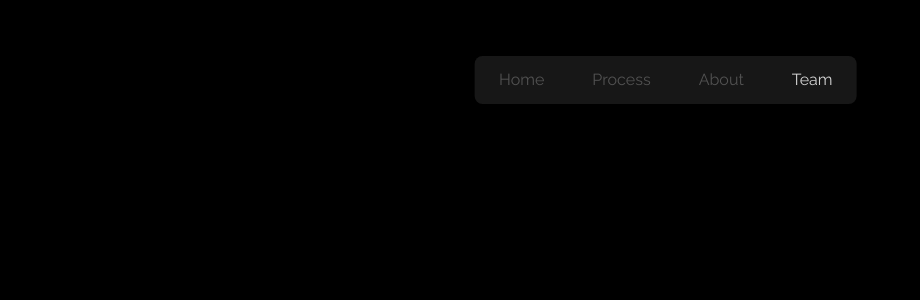
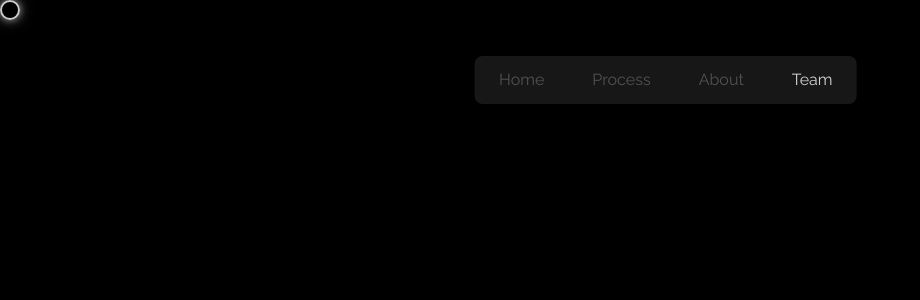
Before and after one commit to aysahoo/Memory-Lane, a React (Vite) app in the folder Frontend/: page /team in a window 1280 px wide. Shown: the top 300 px of the page, without its empty margins (0-920 px from the left). Built offline with nearby package versions, Linux system fonts and the light colour scheme; a web font is replaced by a local one.

Commit message:
Cursor updated

```diff
--- a/Frontend/src/App.jsx
+++ b/Frontend/src/App.jsx
@@ -6,6 +6,7 @@ import AuthPage from './pages/AuthPage'
 import Space from './components/Space'
 import Chat from './pages/Chat'
 import Loader from './pages/Loader'
+import CustomCursor from './components/CustomCursor'
 
 
 
@@ -29,7 +30,8 @@ const App = () => {
   }
 
   return (
-    <div className={`overflow-x-hidden transition-opacity duration-1000 ease-in-out ${fadeIn ? 'opacity-100' : 'opacity-0'}`}>
+    <div className={`cursor-none overflow-x-hidden transition-opacity duration-1000 ease-in-out ${fadeIn ? 'opacity-100' : 'opacity-0'}`}>
+      <CustomCursor/>
       <Routes>
         <Route path='/' element={<Homepage />} />
         <Route path='/team' element={<Team />} />
--- /dev/null
+++ b/Frontend/src/components/CustomCursor.jsx
@@ -0,0 +1,38 @@
+import { useEffect, useRef } from "react";
+
+const CustomCursor = () => {
+  const cursorRef = useRef(null);
+
+  useEffect(() => {
+    const cursor = cursorRef.current;
+
+    const moveCursor = (e) => {
+      const x = e.clientX - 8; // center the dot (16px size)
+      const y = e.clientY - 8;
+      cursor.style.transform = `translate3d(${x}px, ${y}px, 0)`;
+    };
+
+    const addHoverGlow = () => cursor.classList.add("cursor-hover");
+    const removeHoverGlow = () => cursor.classList.remove("cursor-hover");
+
+    document.addEventListener("mousemove", moveCursor);
+
+    const hoverElements = document.querySelectorAll("a, button, input, textarea, select, label");
+    hoverElements.forEach((el) => {
+      el.addEventListener("mouseenter", addHoverGlow);
+      el.addEventListener("mouseleave", removeHoverGlow);
+    });
+
+    return () => {
+      document.removeEventListener("mousemove", moveCursor);
+      hoverElements.forEach((el) => {
+        el.removeEventListener("mouseenter", addHoverGlow);
+        el.removeEventListener("mouseleave", removeHoverGlow);
+      });
+    };
+  }, []);
+
+  return <div ref={cursorRef} className="custom-cursor" />;
+};
+
+export default CustomCursor;
--- a/Frontend/src/components/Hero.jsx
+++ b/Frontend/src/components/Hero.jsx
@@ -30,12 +30,12 @@ const Hero = () => {
           Get instant answers without scrubbing through hours of sound.
         </h3>
       </div>
-      <div className='w-38 text-center text-neutral-600 bg-neutral-900 border-2  border-neutral-600 hover:border-neutral-400
+      <div className='w-38 text-center text-neutral-600 bg-neutral-900 border-2 mt-10  border-neutral-600 hover:border-neutral-400
                       rounded-lg py-3 absolute top-[77%] left-1/2 translate-x-[-50%] translate-y-[-190%] '>
         <Link to={"/chat"}>
-        <a className='px-3' href="">
+        <button className='px-3' href="">
           <ShinyText text="Get Started → " disabled={false} speed={2} className='custom-class' />
-        </a>
+        </button>
         </Link>
 
       </div>
--- a/Frontend/src/index.css
+++ b/Frontend/src/index.css
@@ -33,9 +33,37 @@
 
 /* Hide scrollbar for IE, Edge and Firefox */
 .scrollbar-hide {
-  -ms-overflow-style: none;  /* IE and Edge */
-  scrollbar-width: none;  /* Firefox */
+  -ms-overflow-style: none;
+  scrollbar-width: none;
 }
+* {
+  cursor: none !important;
+}
+
+.custom-cursor {
+  position: fixed;
+  top: 0;
+  left: 0;
+  width: 20px;
+  height: 20px;
+  border: 2px solid #ccc;
+  background-color: transparent;
+  border-radius: 9999px;
+  pointer-events: none;
+  z-index: 99999;
+  transform: translate3d(0, 0, 0);
+  transition: transform 0.05s ease, box-shadow 0.2s ease;
+  will-change: transform;
+  mix-blend-mode: difference;
+  box-shadow:
+    0 0 6px rgba(255, 255, 255, 0.4),
+    0 0 12px rgba(255, 255, 255, 0.3),
+    0 0 18px rgba(255, 255, 255, 0.2);
+}
+
+
+
+
 
 
 /* Adarsh from here */
```
